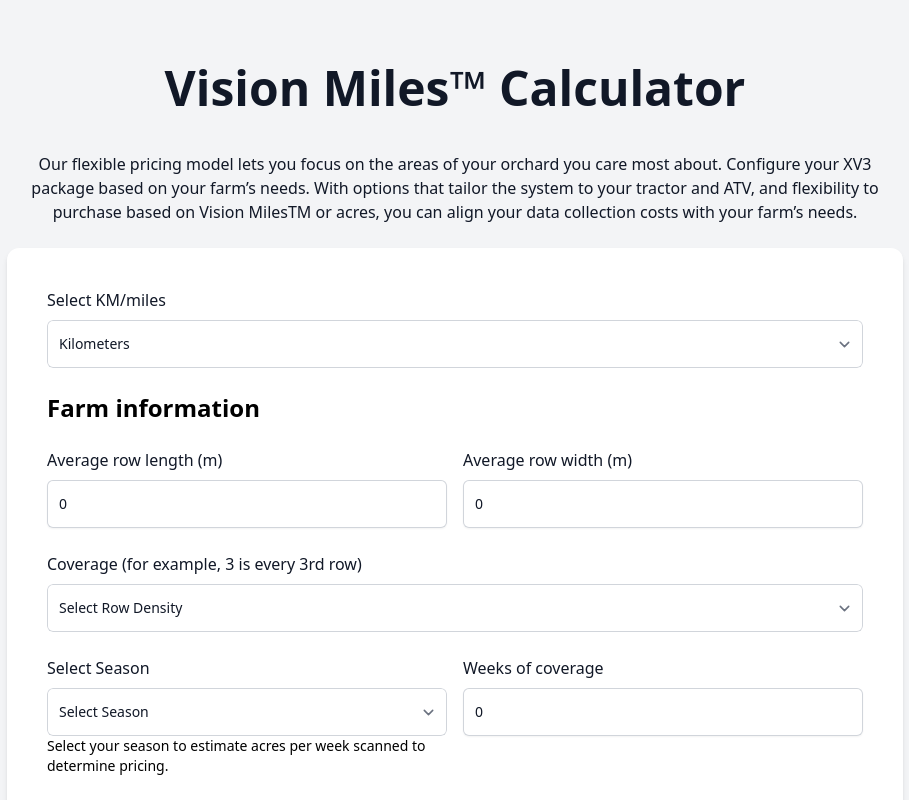
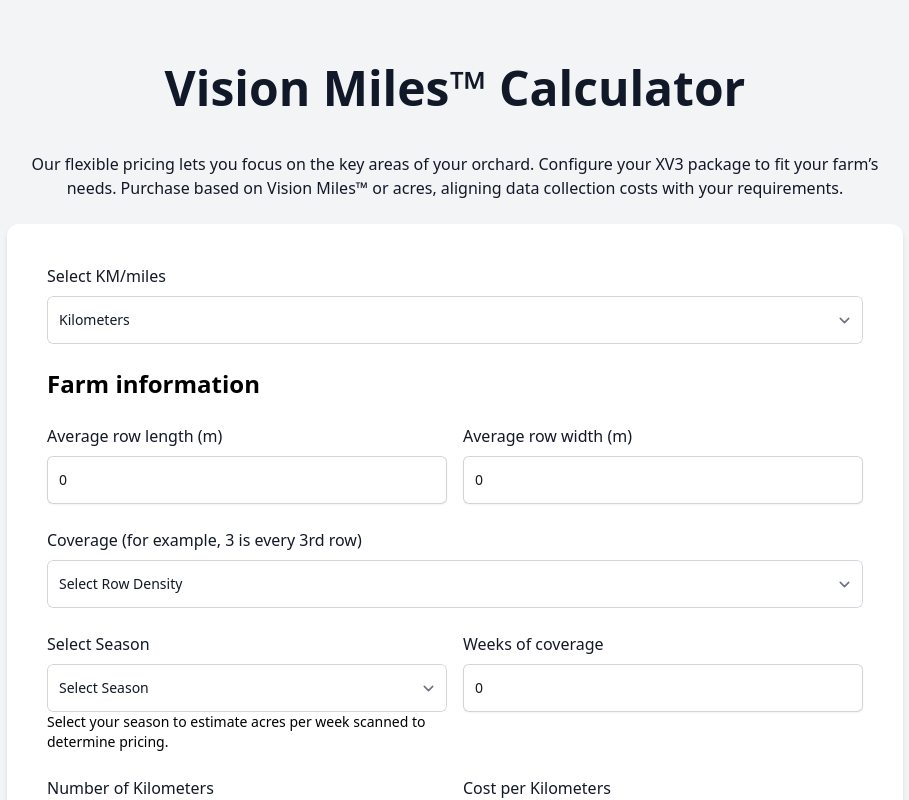
Before and after one commit to almostcreativestudio/visionmiles, a Next.js app: page / in a window 1280 px wide. Shown: the top 800 px of the page, without its empty margins (185-1094 px from the left). Built offline with nearby package versions, Linux system fonts and the light colour scheme.

Commit message:
Update page.jsx

```diff
--- a/src/app/page.jsx
+++ b/src/app/page.jsx
@@ -216,7 +216,7 @@
           <h1 className="text-5xl text-center text-gray-900 font-semibold pb-10">
             Vision Miles™ Calculator
           </h1>
-          <p className="block font-medium text-center leading-6 text-gray-900">Our flexible pricing model lets you focus on the areas of your orchard you care most about. Configure your XV3 package based on your farm’s needs. With options that tailor the system to your tractor and ATV, and flexibility to purchase based on Vision MilesTM or acres, you can align your data collection costs with your farm’s needs.</p>
+          <p className="block font-medium text-center leading-6 text-gray-900">Our flexible pricing lets you focus on the key areas of your orchard. Configure your XV3 package to fit your farm’s needs. Purchase based on Vision Miles™ or acres, aligning data collection costs with your requirements.</p>
           <br></br>
           <form onSubmit={handleSubmit}>
             <div className="bg-white p-10 rounded-xl shadow-mdb grid grid-cols-1 gap-6 shadow-md">
```
